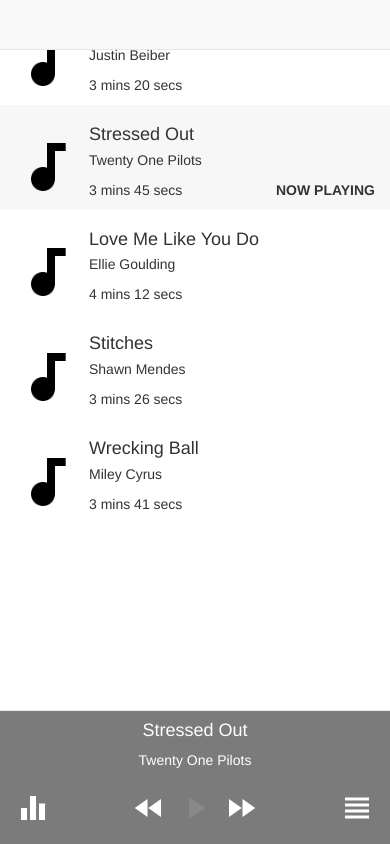
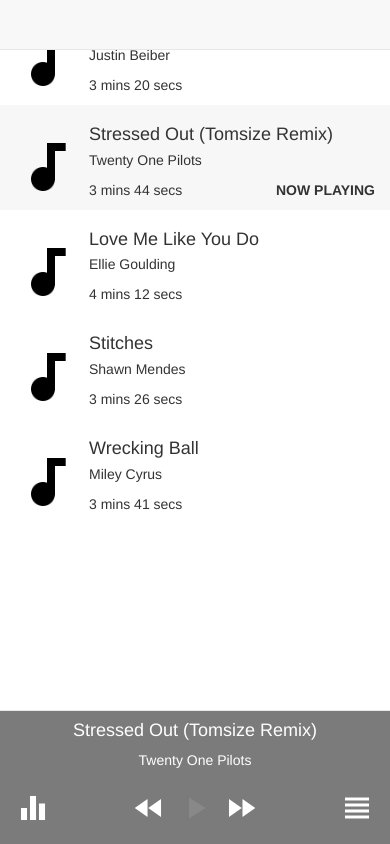
Before and after one commit to 09hannd/hanndapp, a website: page index.html in a window 390 px wide. Drawn offline with Linux system fonts and the light colour scheme; some packages are replaced by stand-ins of ours; a script that the page names is missing.

Commit message:
New song

```diff
--- a/index.html
+++ b/index.html
@@ -23,7 +23,7 @@
             var player;
             function onYouTubePlayerAPIReady(){
                 player = new YT.Player('ytplayer',{
-                    videoId: 'pXRviuL6vMY',
+                    videoId: '0t2tjNqGyJI',
                     width: window.innerWidth,
                     height: 100,
                     playerVars: {
@@ -104,9 +104,9 @@
                         </a>
                     </div>
                     <div class="media-body">
-                        <h4 class="media-heading">Stressed Out</h4>
+                        <h4 class="media-heading">Stressed Out (Tomsize Remix)</h4>
                         <p>Twenty One Pilots</p>
-                        <p>3 mins 45 secs <b class="pull-right">NOW PLAYING</b></p>
+                        <p>3 mins 44 secs <b class="pull-right">NOW PLAYING</b></p>
                     </div>
                 </div>
             </div>
@@ -169,7 +169,7 @@
             <span id="prog" class="prog"></span>
             <div class="row fixed-player-b">
                 <div class="col-md-12 text-center">
-                    <h4>Stressed Out</h4>
+                    <h4>Stressed Out (Tomsize Remix)</h4>
                     <p>Twenty One Pilots</p>
                     <h1>
                         <i class="material-icons pull-left">equalizer</i>
```
